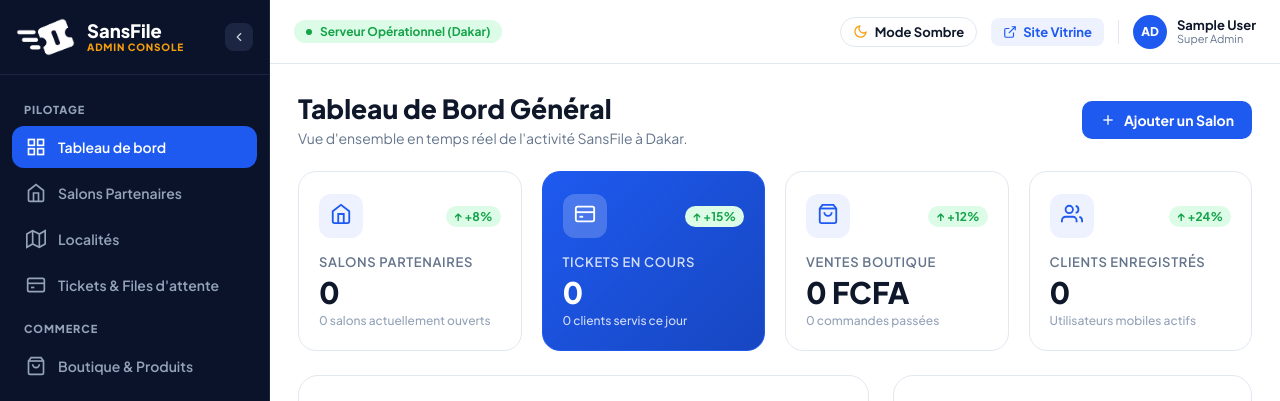
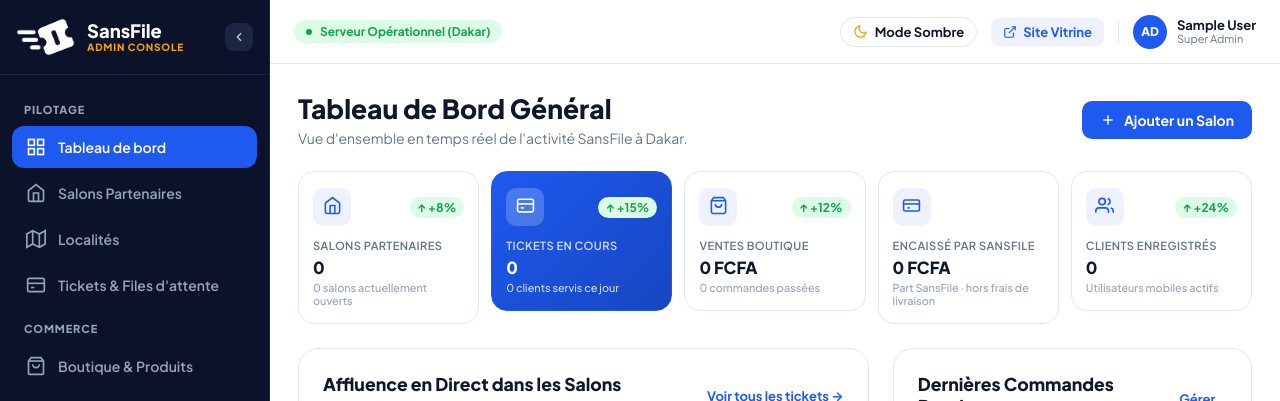
Before and after one commit to fotolou221/sansfile-client, an Angular app: page /admin/dashboard in a window 1280 px wide. Shown: the top 401 px of the page. Built offline with nearby package versions, Linux system fonts and the light colour scheme; no server answers; sample sign-in values are in the browser's storage.

Commit message:
feat(admin): show SansFile collected revenue

```diff
--- a/src/app/features/admin/components/admin-stat-card/admin-stat-card.scss
+++ b/src/app/features/admin/components/admin-stat-card/admin-stat-card.scss
@@ -4,8 +4,8 @@
 
 .admin-stat-card {
   background: var(--bg-card, #ffffff);
-  border-radius: 18px;
-  padding: 22px 20px;
+  border-radius: 16px;
+  padding: 16px 14px;
   border: 1px solid var(--border-color, #e2e8f0);
   box-shadow: var(--shadow-sm, 0 4px 16px rgba(0, 0, 0, 0.03));
   transition:
@@ -42,21 +42,21 @@
   display: flex;
   align-items: center;
   justify-content: space-between;
-  margin-bottom: 16px;
+  margin-bottom: 12px;
 }
 
 .admin-stat-card__icon-wrap {
-  width: 44px;
-  height: 44px;
-  border-radius: 12px;
+  width: 38px;
+  height: 38px;
+  border-radius: 10px;
   background: var(--primary-light, #eef2ff);
   color: var(--primary, #1e5af0);
   display: grid;
   place-items: center;
 
   ::ng-deep svg {
-    width: 22px;
-    height: 22px;
+    width: 19px;
+    height: 19px;
   }
 }
 
@@ -83,24 +83,25 @@
 }
 
 .admin-stat-card__label {
-  font-size: 0.8125rem;
+  font-size: 0.7rem;
   font-weight: 600;
   color: var(--text-secondary, #64748b);
   text-transform: uppercase;
-  letter-spacing: 0.05em;
+  letter-spacing: 0.035em;
   margin-bottom: 6px;
 }
 
 .admin-stat-card__value {
-  font-size: 1.85rem;
+  font-size: clamp(1rem, 1.3vw, 1.5rem);
   font-weight: 900;
   color: var(--text-primary, #0f172a);
-  line-height: 1.1;
+  line-height: 1.15;
   margin-bottom: 4px;
+  overflow-wrap: anywhere;
 }
 
 .admin-stat-card__subtext {
-  font-size: 0.75rem;
+  font-size: 0.68rem;
   color: var(--text-muted, #94a3b8);
   font-weight: 500;
 }
--- a/src/app/features/admin/pages/dashboard/admin-dashboard-page.scss
+++ b/src/app/features/admin/pages/dashboard/admin-dashboard-page.scss
@@ -62,14 +62,22 @@
 .admin-grid-stats {
   display: grid;
   grid-template-columns: repeat(1, 1fr);
-  gap: 20px;
+  gap: 12px;
 
   @media (min-width: 640px) {
     grid-template-columns: repeat(2, 1fr);
   }
 
+  @media (min-width: 900px) {
+    grid-template-columns: repeat(3, minmax(0, 1fr));
+  }
+
   @media (min-width: 1100px) {
-    grid-template-columns: repeat(4, 1fr);
+    grid-template-columns: repeat(4, minmax(0, 1fr));
+  }
+
+  @media (min-width: 1280px) {
+    grid-template-columns: repeat(5, minmax(0, 1fr));
   }
 }
 
--- a/src/app/features/admin/pages/dashboard/admin-dashboard-page.ts
+++ b/src/app/features/admin/pages/dashboard/admin-dashboard-page.ts
@@ -26,7 +26,7 @@ import { AdminBadge } from '../../components/admin-badge/admin-badge';
         </div>
       </div>
 
-      <!-- 4 Stat Cards Row -->
+      <!-- 5 Stat Cards Row -->
       <div class="admin-grid-stats">
         <app-admin-stat-card
           label="Salons Partenaires"
@@ -72,6 +72,20 @@ import { AdminBadge } from '../../components/admin-badge/admin-badge';
               <path d="M6 2L3 6v14a2 2 0 0 0 2 2h14a2 2 0 0 0 2-2V6l-3-4z" />
               <line x1="3" y1="6" x2="21" y2="6" />
               <path d="M16 10a4 4 0 0 1-8 0" />
+            </svg>
+          </div>
+        </app-admin-stat-card>
+
+        <app-admin-stat-card
+          label="Encaissé par SansFile"
+          [value]="formatPrice(data.stats().sansfileCollected)"
+          subtext="Part SansFile · hors frais de livraison"
+        >
+          <div icon>
+            <svg viewBox="0 0 24 24" fill="none" stroke="currentColor" stroke-width="2">
+              <rect x="2" y="5" width="20" height="14" rx="2" />
+              <path d="M2 10h20" />
+              <path d="M7 15h3" />
             </svg>
           </div>
         </app-admin-stat-card>
--- a/src/app/features/admin/services/admin-data.service.ts
+++ b/src/app/features/admin/services/admin-data.service.ts
@@ -106,13 +106,7 @@ export class AdminDataService {
     if (!this.hasAdminSession()) {
       return;
     }
-    // 1. Dashboard KPIs & Live Stats (Aggregate metrics)
-    this.http
-      .get<any>(`${this.baseUrl}/admin/dashboard-stats`)
-      .pipe(catchError(() => of(null)))
-      .subscribe();
-
-    // 2. Salons (Single source of truth)
+    // 1. Salons (Single source of truth)
     this.loadSalons();
 
     // 3. Product Categories
@@ -230,6 +224,7 @@ export class AdminDataService {
   readonly products = signal<Product[]>([]);
   readonly orders = signal<Order[]>([]);
   readonly clients = signal<AdminClientUser[]>([]);
+  readonly sansfileCollected = signal(0);
 
   // ── Platform Settings State ───────────────────────────────
   readonly settings = signal<PlatformSettings>({
@@ -270,6 +265,7 @@ export class AdminDataService {
       servedTickets,
       totalOrders,
       totalRevenue,
+      sansfileCollected: this.sansfileCollected(),
       totalClients,
     };
   });
@@ -1114,6 +1110,7 @@ export class AdminDataService {
     if (!token) {
       return;
     }
+    this.loadDashboardStats();
     this.http
       .get<any[]>(`${this.baseUrl}/orders`, {
         params: { page: 0, size: 1000, sort: 'createdDate,desc' },
@@ -1132,6 +1129,18 @@ export class AdminDataService {
           console.error('[AdminDataService] Error loading orders:', err);
           return of([]);
         }),
+      )
+      .subscribe();
+  }
+
+  private loadDashboardStats(): void {
+    this.http
+      .get<any>(`${this.baseUrl}/admin/dashboard-stats`)
+      .pipe(
+        tap((dashboard) => {
+          this.sansfileCollected.set(Number(dashboard?.sansfileCollected) || 0);
+        }),
+        catchError(() => of(null)),
       )
       .subscribe();
   }
```
